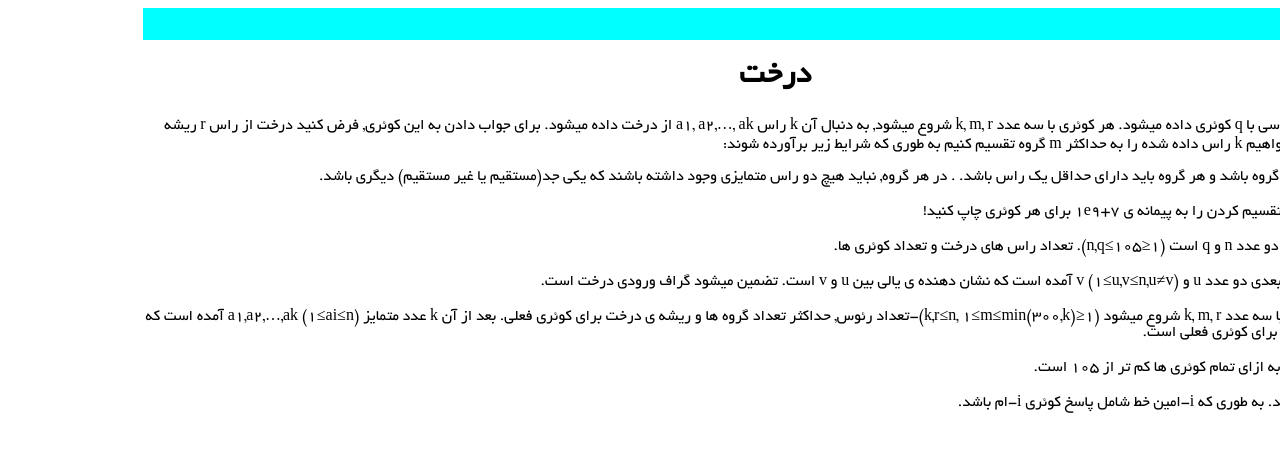
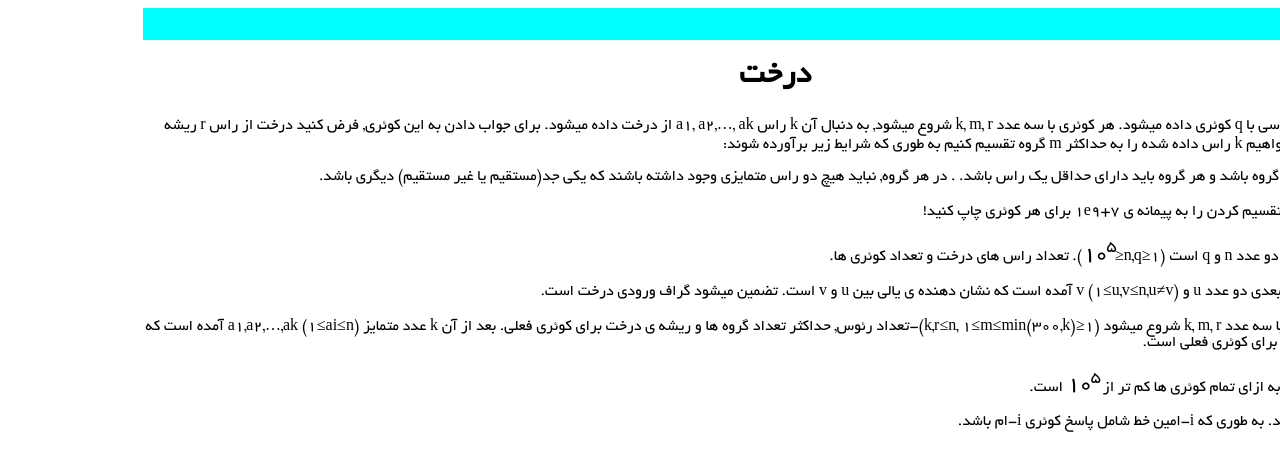
Before and after one commit to shaazzz/FarsiCP, a Jekyll site: the page built from CF/1111E/statement.md, in a window 1280 px wide. Shown: the top 471 px of the page. Built offline with Jekyll 4.4.1, drawn with Linux system fonts in a browser that asks for light colours; formulas are drawn with MathJax 3.

Commit message:
Update statement.md

```diff
--- a/CF/1111E/statement.md
+++ b/CF/1111E/statement.md
@@ -11,13 +11,13 @@ layout: CF
 شما باید تعداد حالات تقسیم کردن را به پیمانه ی 1e9+7 برای هر کوئری چاپ کنید!
 
 ورودی:
-خط اول شامل دو عدد n و q است (1≤n,q≤105). تعداد راس های درخت و تعداد کوئری ها.
+خط اول شامل دو عدد n و q است (1≤n,q≤$10^5$). تعداد راس های درخت و تعداد کوئری ها.
 
 در هر یک از n-1 خط بعدی دو عدد u و v (1≤u,v≤n,u≠v) آمده است که نشان دهنده ی یالی بین u و v است. تضمین میشود گراف ورودی درخت است.
 
 هر یک از q خط بعدی با سه عدد k, m, r شروع میشود (1≤k,r≤n, 1≤m≤min(300,k))-تعداد رئوس, حداکثر تعداد گروه ها و ریشه ی درخت برای کوئری فعلی. بعد از آن k عدد متمایز a1,a2,…,ak (1≤ai≤n) آمده است که نشان دهنده ی رئوس برای کوئری فعلی است.
 
-تضمین میشود جمع k به ازای تمام کوئری ها کم تر از 105 است.
+تضمین میشود جمع k به ازای تمام کوئری ها کم تر از $10^5$ است.
 
 خروجی:
 q خط چاپ کنید.
```
